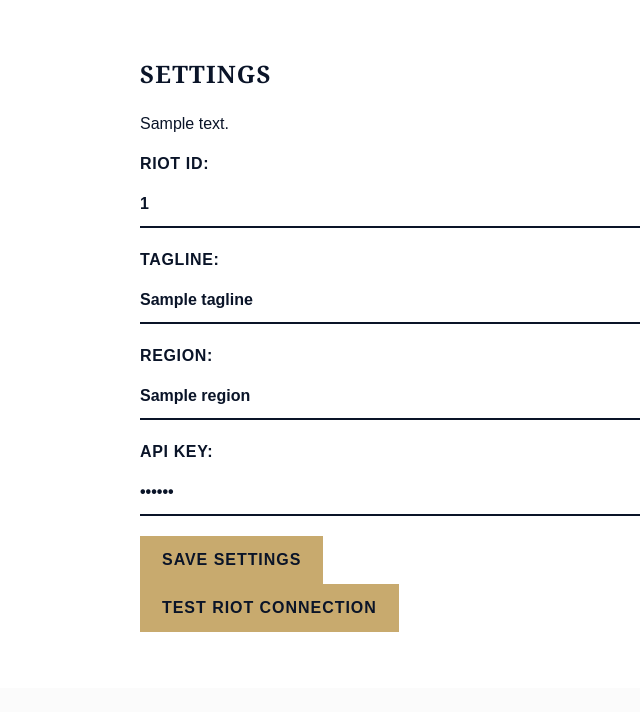
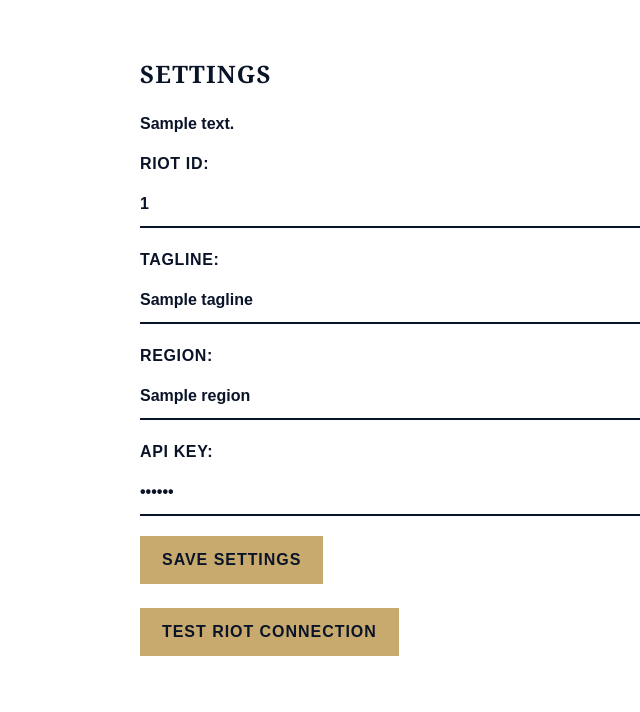
Before and after one commit to amondavid/lol-playtime-tracker, a Flask app: template templates/settings.html in a window 1280 px wide. Shown: the part 168-880 px from the top of the page, without its empty margins (0-640 px from the left). Before the commit the page ends 800 px from the top, so only its background shows below. Run offline with Flask 3, Linux system fonts and the light colour scheme; the template is opened without the code that fills it: most values are stand-ins (such as "Sample title", 1, 10 or a date in 2020).

Commit message:
Add message styling

```diff
--- a/static/style.css
+++ b/static/style.css
@@ -193,3 +193,17 @@ input:focus {
     font-size: 2rem;
   }
 }
+
+.success-message {
+  color: var(--blue);
+  font-weight: bold;
+}
+
+.error-message {
+  color: rgb(160, 40, 40);
+  font-weight: bold;
+}
+
+.secondary-action {
+  margin-top: 24px;
+}
```
